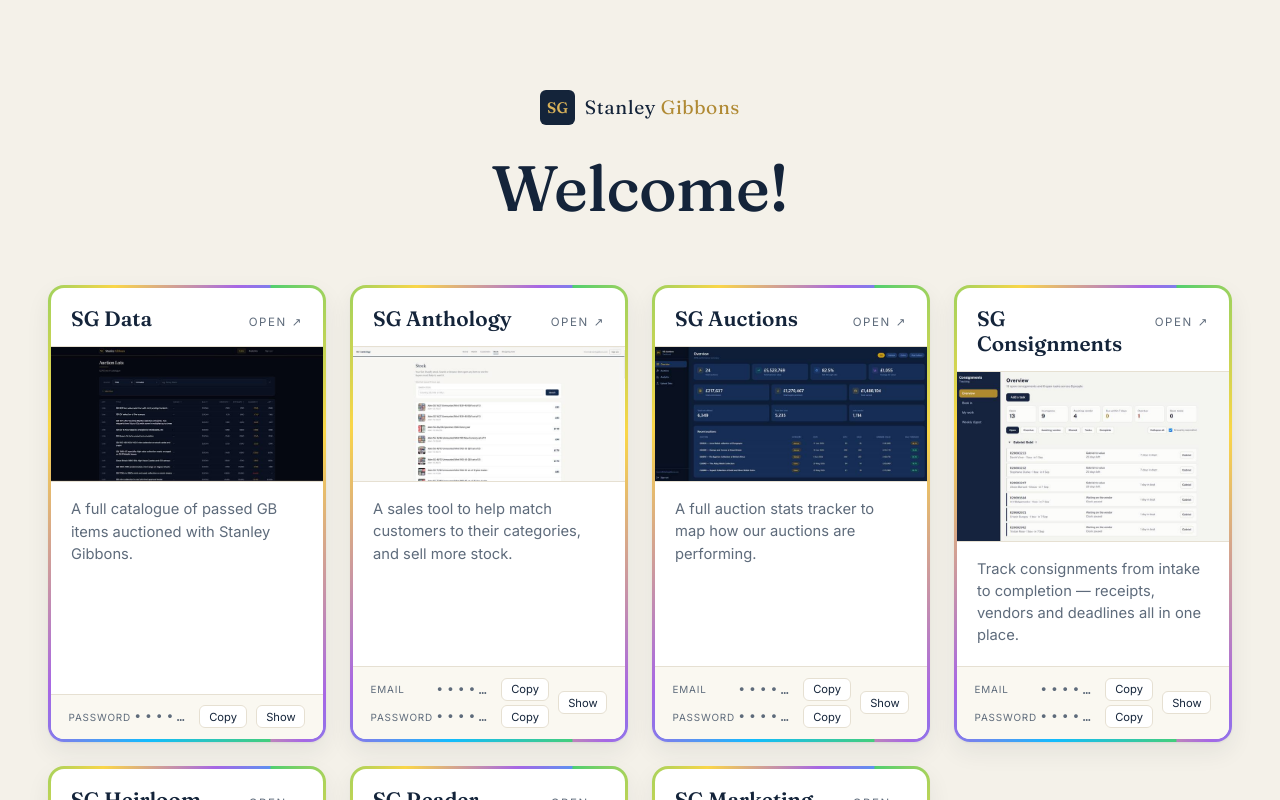
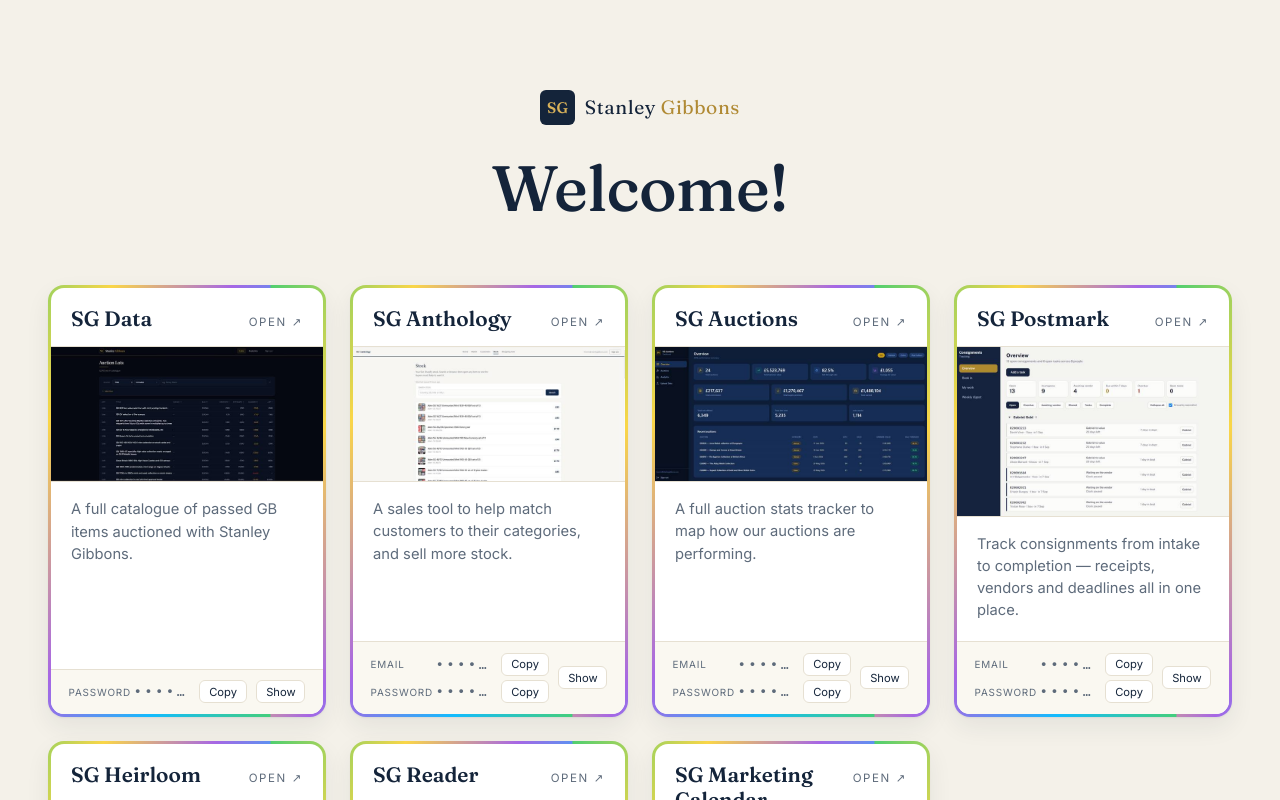
Before and after one commit to SGdatawizard/sgprivdash, a Next.js app: page / in a window 1280 px wide. Shown: the top 800 px of the page. Built offline with nearby package versions, Linux system fonts and the light colour scheme.

Commit message:
Update page.js

```diff
--- a/app/page.js
+++ b/app/page.js
@@ -38,7 +38,7 @@
     password: "Lordofthestamps123!",
   },
   {
-    title: "SG Consignments",
+    title: "SG Postmark",
     href: "https://consignment-tracker-tan.vercel.app/overview",
     image: sgConsignments,
     description:
```
